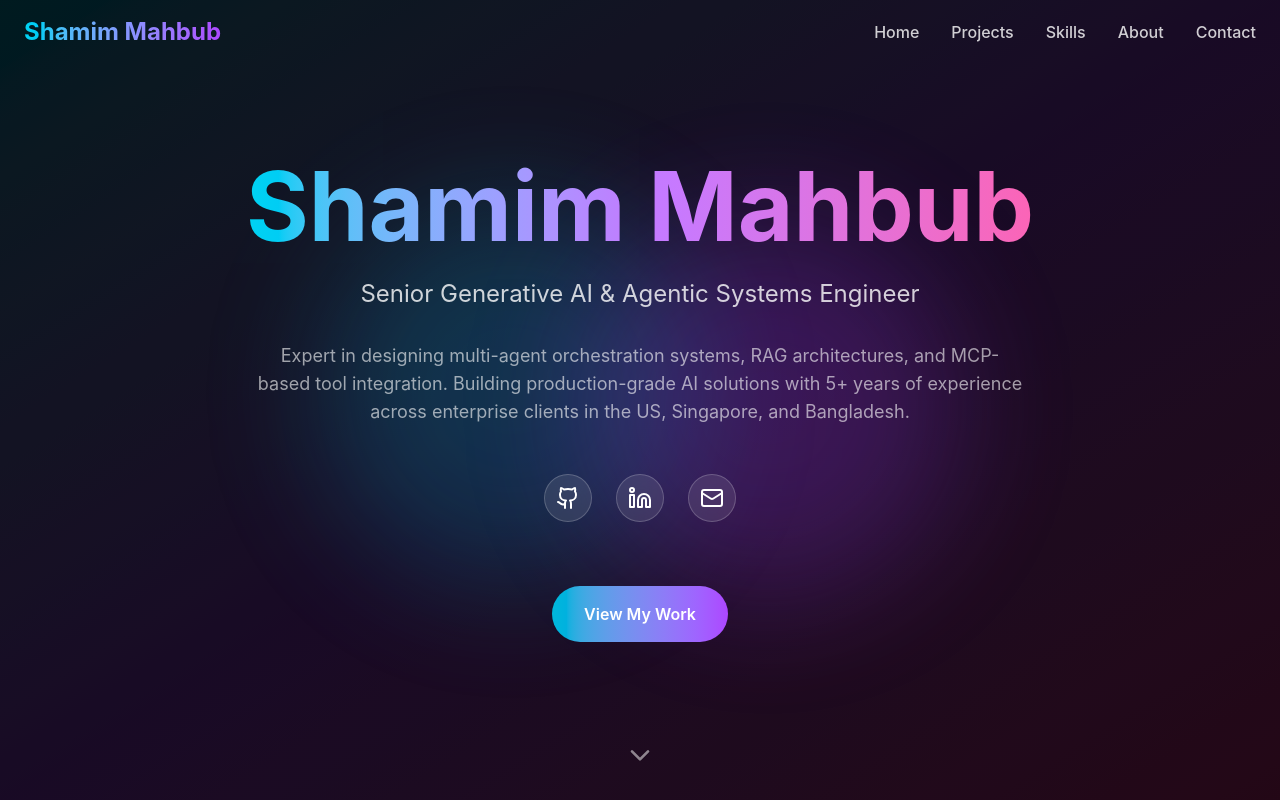
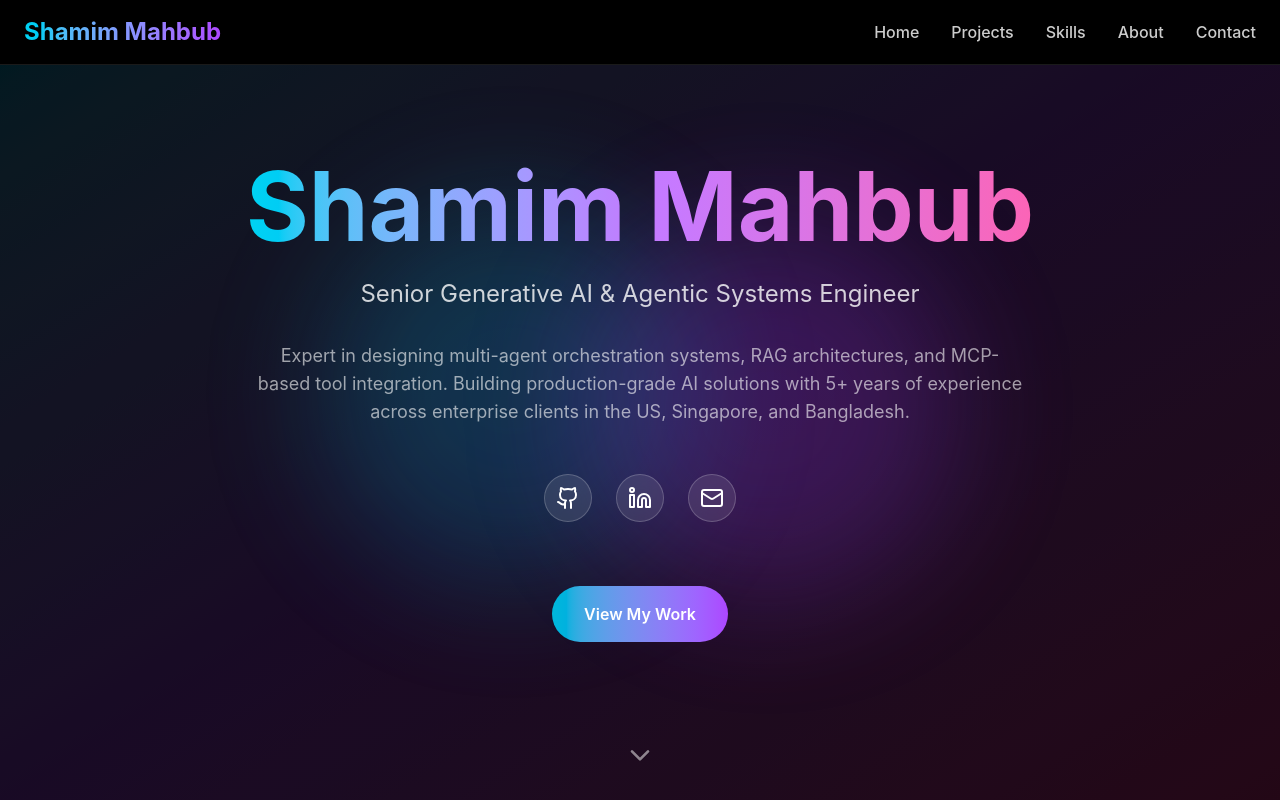
Before and after one commit to shamim237/shamim237.github.io, a React (Vite) app: page / in a window 1280 px wide. Built offline with nearby package versions, Linux system fonts and the light colour scheme.

Commit message:
first commit-v6

```diff
--- a/src/app/components/Navigation.tsx
+++ b/src/app/components/Navigation.tsx
@@ -8,8 +8,9 @@ export function Navigation() {
 
   useEffect(() => {
     const handleScroll = () => {
-      setIsScrolled(window.scrollY > 50);
+      setIsScrolled(window.scrollY > 8);
     };
+    handleScroll();
     window.addEventListener('scroll', handleScroll);
     return () => window.removeEventListener('scroll', handleScroll);
   }, []);
@@ -34,8 +35,8 @@ export function Navigation() {
     <motion.nav
       initial={{ y: -100 }}
       animate={{ y: 0 }}
-      className={`fixed top-0 left-0 right-0 z-50 transition-all duration-300 ${
-        isScrolled ? 'bg-black/80 backdrop-blur-lg border-b border-white/10' : 'bg-transparent'
+      className={`fixed top-0 left-0 right-0 z-50 border-b border-white/10 bg-black transition-shadow duration-300 ${
+        isScrolled ? 'shadow-[0_8px_32px_rgba(0,0,0,0.85)]' : ''
       }`}
     >
       <div className="max-w-7xl mx-auto px-6 py-4">
--- a/src/styles/theme.css
+++ b/src/styles/theme.css
@@ -135,6 +135,8 @@
 
   html {
     font-size: var(--font-size);
+    /* Fixed header (~4rem); keeps anchor jumps from hiding titles under the nav */
+    scroll-padding-top: 5rem;
   }
 
   h1 {
```
